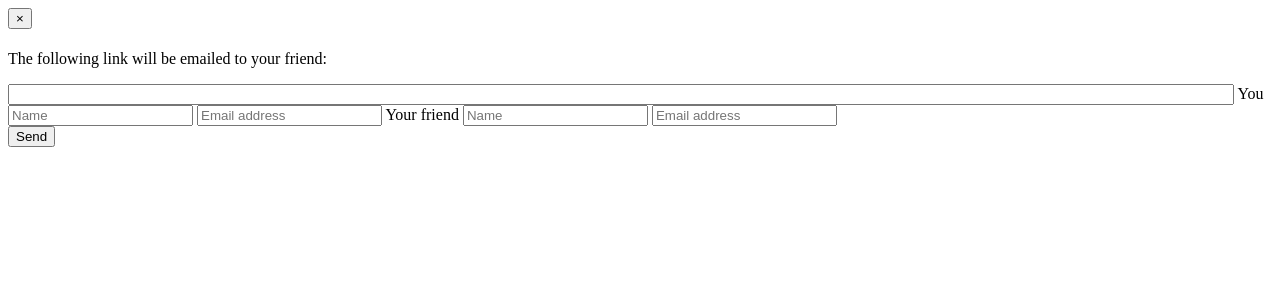
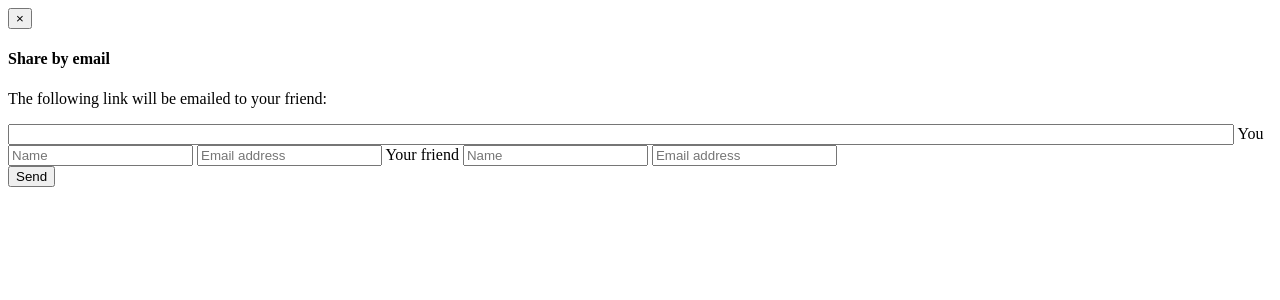
Before and after one commit to guillaumepiot/cotidia-social-share, a Django app: template socialshare/templates/socialshare/_share_email.html in a window 1280 px wide. Shown: the top 300 px of the page. Run offline with Django 3.2, Linux system fonts and the light colour scheme; the template is opened without the code that fills it: values that come from a table or form of the project are taken from there, others are empty.

Commit message:
Fixed share email template

```diff
--- a/socialshare/templates/socialshare/_share_email.html
+++ b/socialshare/templates/socialshare/_share_email.html
@@ -4,7 +4,7 @@
     <div class="modal-content">
       <div class="modal-header">
         <button type="button" class="close" data-dismiss="modal" aria-hidden="true">&times;</button>
-        <h4 class="modal-title"{% trans "Share by email" %}</h4>
+        <h4 class="modal-title">{% trans "Share by email" %}</h4>
       </div>
       <div class="modal-body">
         <form method="POST" action="{% url 'socialshare:social-share-email' %}" id="form-share-email">{% csrf_token %}
--- a/socialshare/urls.py
+++ b/socialshare/urls.py
@@ -2,5 +2,4 @@ from django.conf.urls import url, patterns
 
 urlpatterns = patterns('socialshare.views',
     url(r'^send-friend/$', 'share_email', name='social-share-email'),
-
 )
--- a/socialshare/views.py
+++ b/socialshare/views.py
@@ -26,7 +26,7 @@ def share_email(request):
 			friend_email = form.cleaned_data['friend_email']
 			url = form.cleaned_data['url']
 
-			subject = _('Link referral from %s' % sender_name)
+			subject = 'Link referral from %s' % sender_name
 			context={'sender_name':sender_name, 'sender_email':sender_email, 'friend_name':friend_name, 'friend_email':friend_email, 'subject':subject, 'url':url}
 			text_content = render_to_string('email/share_email.txt', context)
 			html_content = render_to_string('email/share_email.html', context)
```
Also changed, not shown: README.md.
